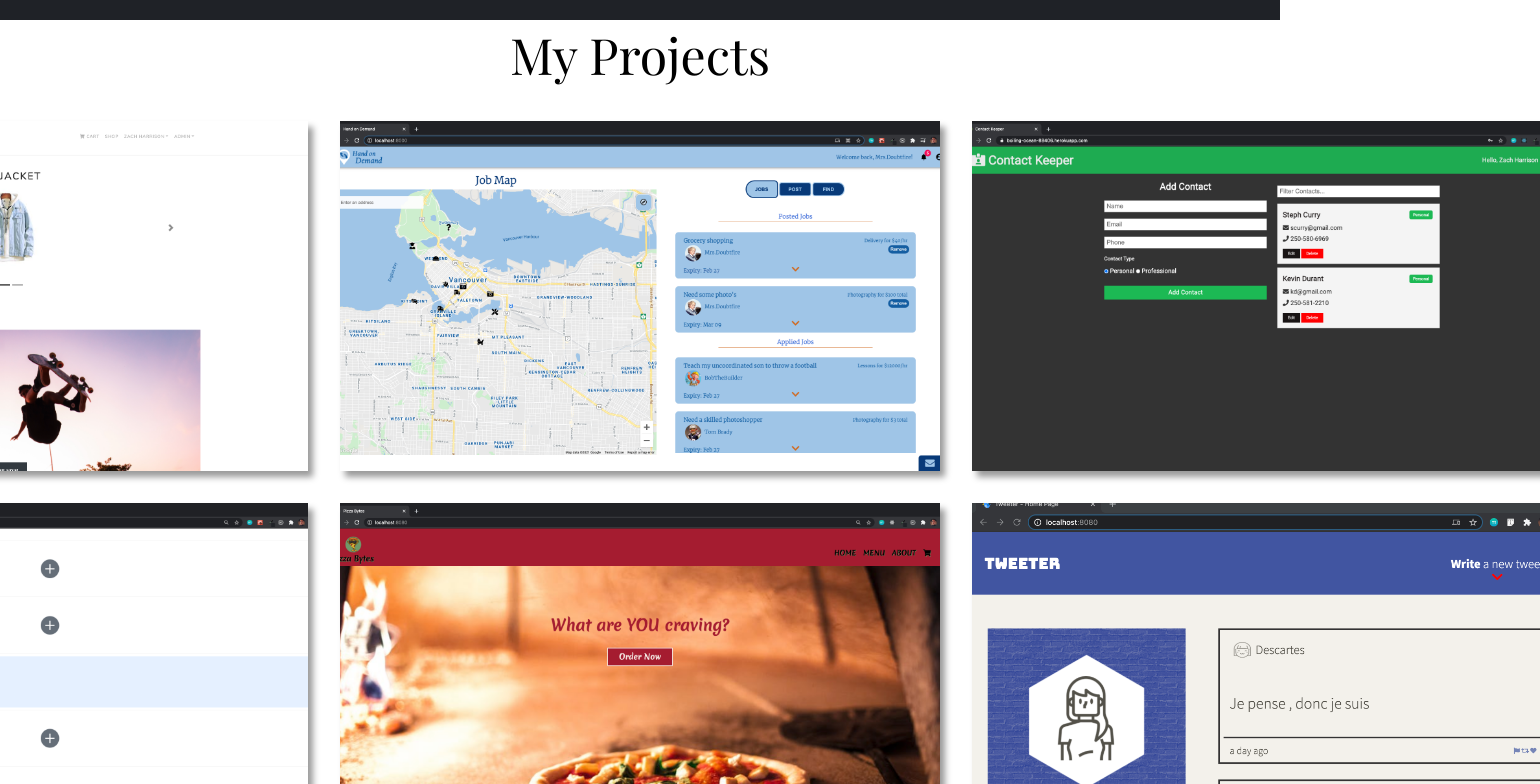
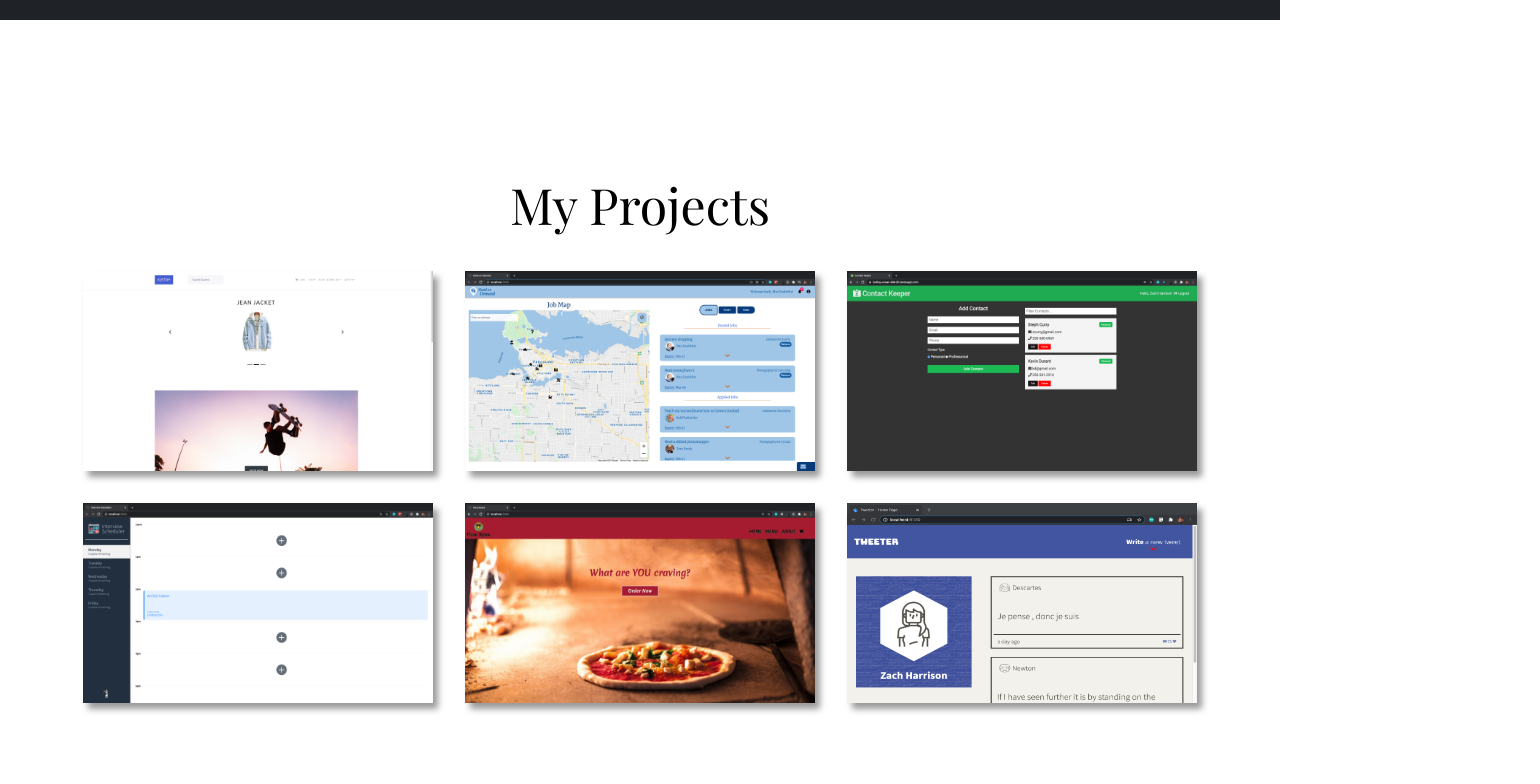
Before and after one commit to zachharrison/portfolio, a React (Create React App) app: page / in a window 1280 px wide. Shown: the part 1740-2524 px from the top of the page, 1540 px wide, since content can reach past the window. Built offline with nearby package versions, Linux system fonts and the light colour scheme.

Commit message:
Finished responsive design for work section

```diff
--- a/src/components/About/About.css
+++ b/src/components/About/About.css
@@ -46,7 +46,7 @@
 }
 
 /* SMALL DESKTOP */
-@media (min-width: 815px) and (max-width: 1200px) {
+@media (min-width: 1000px) and (max-width: 1400px) {
   .about-text {
     width: 60vw;
     height: 80vh;
--- a/src/components/Work/Work.css
+++ b/src/components/Work/Work.css
@@ -26,18 +26,44 @@ h1 {
 .gallery-item {
   box-shadow: 0.3rem 0.4rem 0.4rem rgba(0, 0, 0, 0.4);
   overflow: hidden;
-  width: 600px;
-  height: 350px;
+  width: 500px;
+  height: 300px;
 }
 
 .gallery-image {
   display: block;
   width: 100%;
   height: 100%;
-  object-fit: cover;
+  /* object-fit: cover; */
   transition: transform 400ms ease-out;
 }
 
 .gallery-image:hover {
   transform: scale(1.15);
 }
+
+/* SMALLER DESTOP */
+@media (min-width: 1000px) and (max-width: 1400px) {
+  .gallery-item {
+    width: 350px;
+    height: 200px;
+  }
+}
+
+/* MOBILE */
+@media (max-width: 812px) {
+  .grid-container {
+    height: 200vh;
+  }
+  .gallery {
+    grid-template-columns: 1fr;
+  }
+  .gallery-item {
+    width: 300px;
+    height: 200px;
+  }
+  h1 {
+    font-weight: 400;
+    font-size: 30px;
+  }
+}
--- a/src/components/Work/Work.js
+++ b/src/components/Work/Work.js
@@ -9,7 +9,7 @@ const Work = () => {
           <img
             className='gallery-image'
             src='/kustom/home-page.png'
-            alt='project-image'
+            alt='kustom-ecommerce'
           />
         </div>
 
@@ -17,7 +17,7 @@ const Work = () => {
           <img
             className='gallery-image'
             src='/helperr/home-page.png'
-            alt='project-image'
+            alt='helperr'
           />
         </div>
 
@@ -25,7 +25,7 @@ const Work = () => {
           <img
             className='gallery-image'
             src='/contact-keeper/home.png'
-            alt='project-image'
+            alt='contact-keeper'
           />
         </div>
 
@@ -33,7 +33,7 @@ const Work = () => {
           <img
             className='gallery-image'
             src='/scheduler/home-page.png'
-            alt='project-image'
+            alt='scheduler'
           />
         </div>
 
@@ -41,7 +41,7 @@ const Work = () => {
           <img
             className='gallery-image'
             src='/pizza-bytes/home-page.png'
-            alt='project-image'
+            alt='pizza-bytes'
           />
         </div>
 
@@ -49,7 +49,7 @@ const Work = () => {
           <img
             className='gallery-image'
             src='/tweeter/home-page.png'
-            alt='project-image'
+            alt='tweeter'
           />
         </div>
       </div>
```
